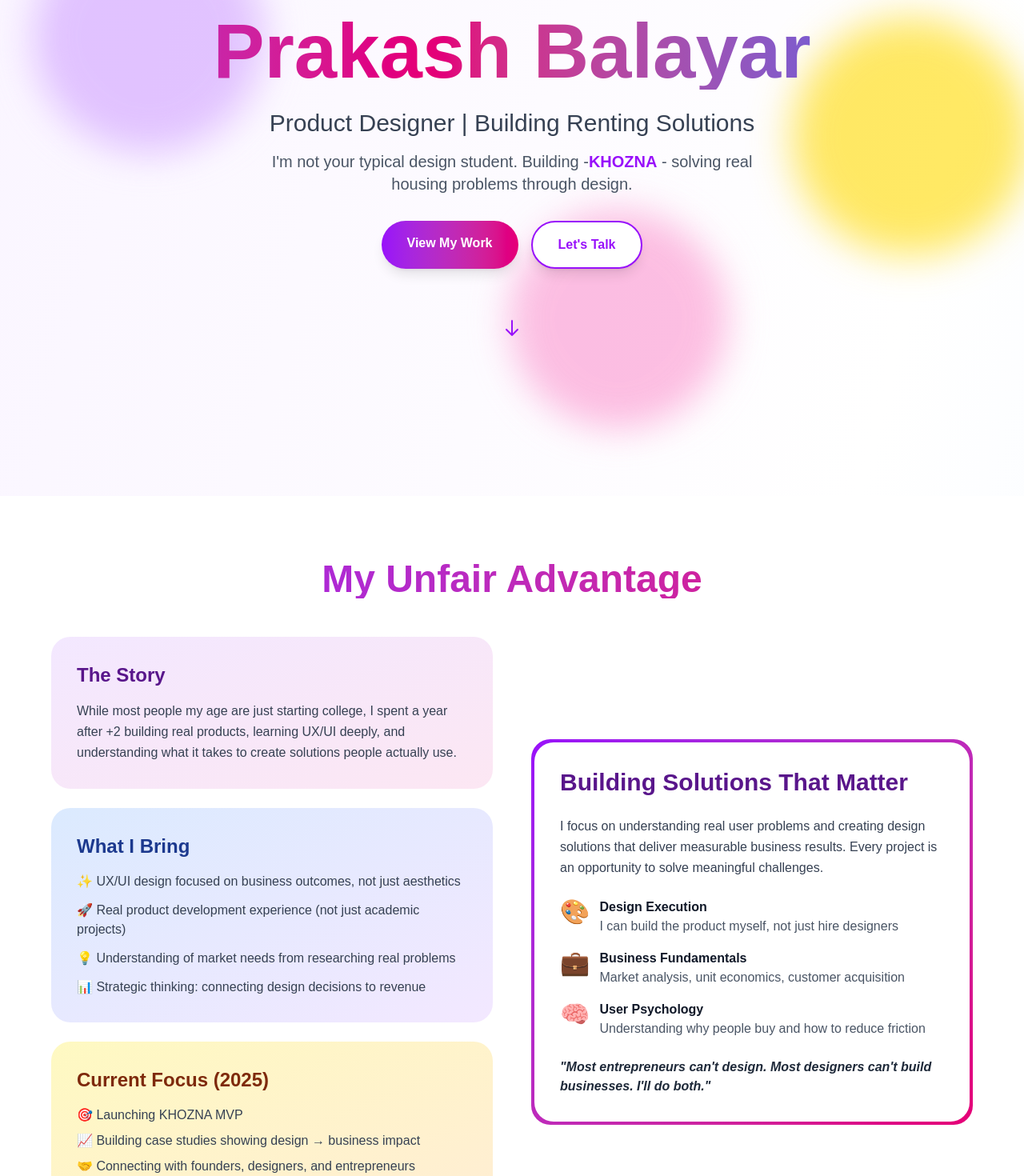
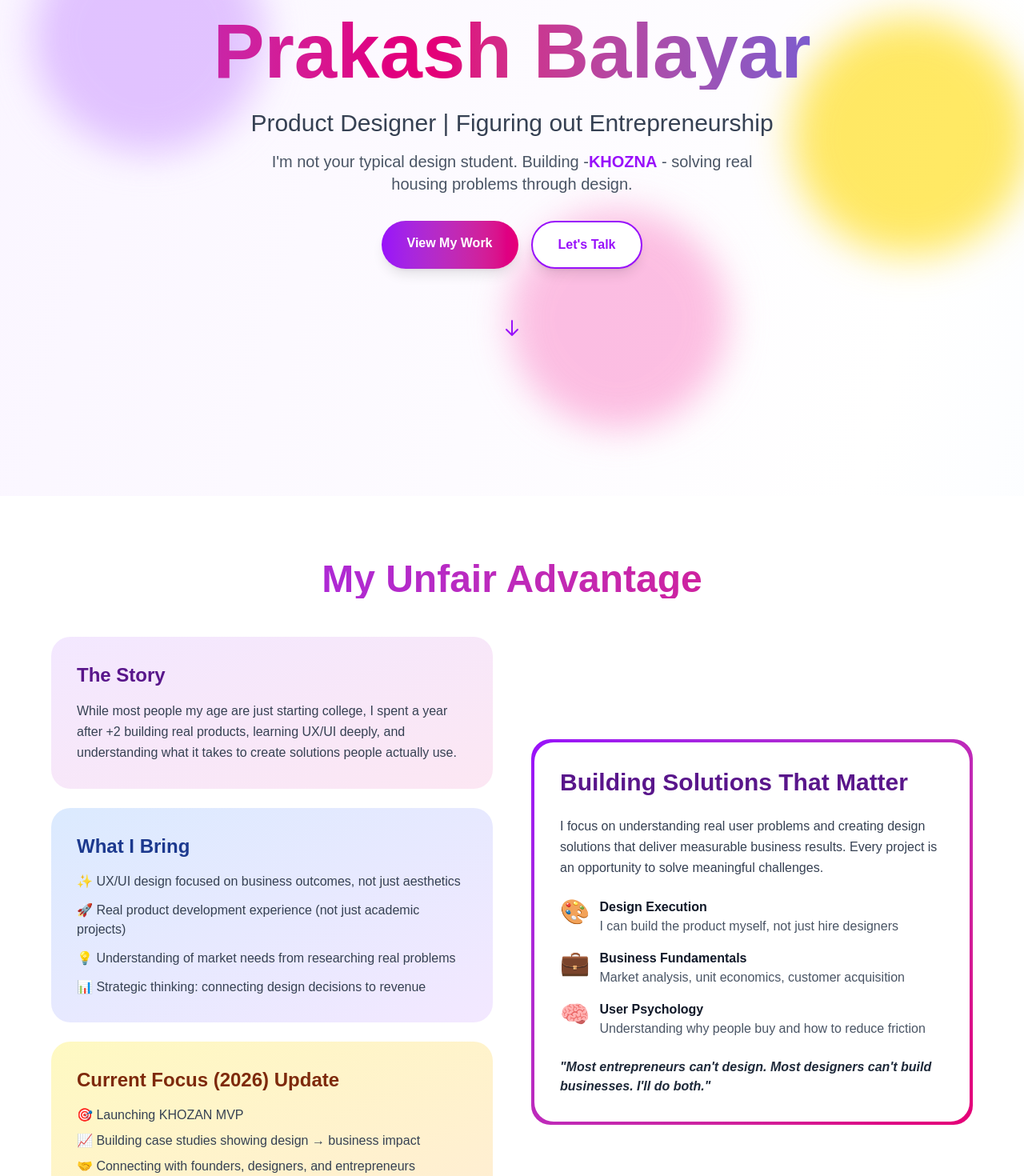
Before and after one commit to Prakas-sys/prakash-portfolio, a Next.js app: page / in a window 1280 px wide. Shown: the part 180-1650 px from the top of the page at 80% size. Built offline with nearby package versions, Linux system fonts and the light colour scheme.

Commit message:
chore: update portfolio for 2026 and add entrepreneurship focus

```diff
--- a/components/About.tsx
+++ b/components/About.tsx
@@ -28,9 +28,9 @@ export default function About() {
             </div>
 
             <div className="bg-gradient-to-br from-yellow-100 to-orange-100 p-8 rounded-3xl">
-              <h3 className="text-2xl font-bold mb-4 text-orange-900">Current Focus (2025)</h3>
+              <h3 className="text-2xl font-bold mb-4 text-orange-900">Current Focus (2026) Update</h3>
               <ul className="space-y-2 text-gray-700">
-                <li>🎯 Launching KHOZNA MVP</li>
+                <li>🎯 Launching KHOZAN MVP</li>
                 <li>📈 Building case studies showing design → business impact</li>
                 <li>🤝 Connecting with founders, designers, and entrepreneurs</li>
                 <li>📚 BBS at Shahid Smarak College</li>
@@ -42,11 +42,11 @@ export default function About() {
             <div className="bg-gradient-to-br from-purple-600 to-pink-600 p-1 rounded-3xl">
               <div className="bg-white p-8 rounded-3xl">
                 <h3 className="text-3xl font-bold mb-6 text-purple-900">Building Solutions That Matter</h3>
-<p className="text-gray-700 mb-6 leading-relaxed">
-  I focus on understanding real user problems and creating design solutions
-  that deliver measurable business results. Every project is an opportunity
-  to solve meaningful challenges.
-</p>
+                <p className="text-gray-700 mb-6 leading-relaxed">
+                  I focus on understanding real user problems and creating design solutions
+                  that deliver measurable business results. Every project is an opportunity
+                  to solve meaningful challenges.
+                </p>
                 <div className="space-y-4">
                   <div className="flex items-start gap-3">
                     <span className="text-3xl">🎨</span>
--- a/components/Hero.tsx
+++ b/components/Hero.tsx
@@ -11,7 +11,7 @@ export default function Hero() {
           Prakash Balayar
         </h1>
         <p className="text-2xl md:text-3xl mb-4 text-gray-700 font-medium">
-          Product Designer | Building Renting Solutions
+          Product Designer | Figuring out Entrepreneurship
         </p>
         <p className="text-xl text-gray-600 mb-8 max-w-2xl mx-auto">
           I'm not your typical design student. Building -<span className="font-bold text-purple-600">KHOZNA</span> -
--- a/components/Projects.tsx
+++ b/components/Projects.tsx
@@ -8,7 +8,7 @@ export default function Projects() {
       solution: "Trust-focused platform with verified listings, real-time availability, and seamless experience.",
       role: "Founder & Product Designer",
       skills: ["UX Research", "UI Design", "Figma", "Product Strategy", "Market Validation"],
-      status: "Building MVP - Launching 2025",
+      status: "Building MVP - Launching 2026",
       color: "from-purple-500 to-pink-500",
       image: "/homepage-desktop.png.jpeg",
       secondaryImages: [
```
